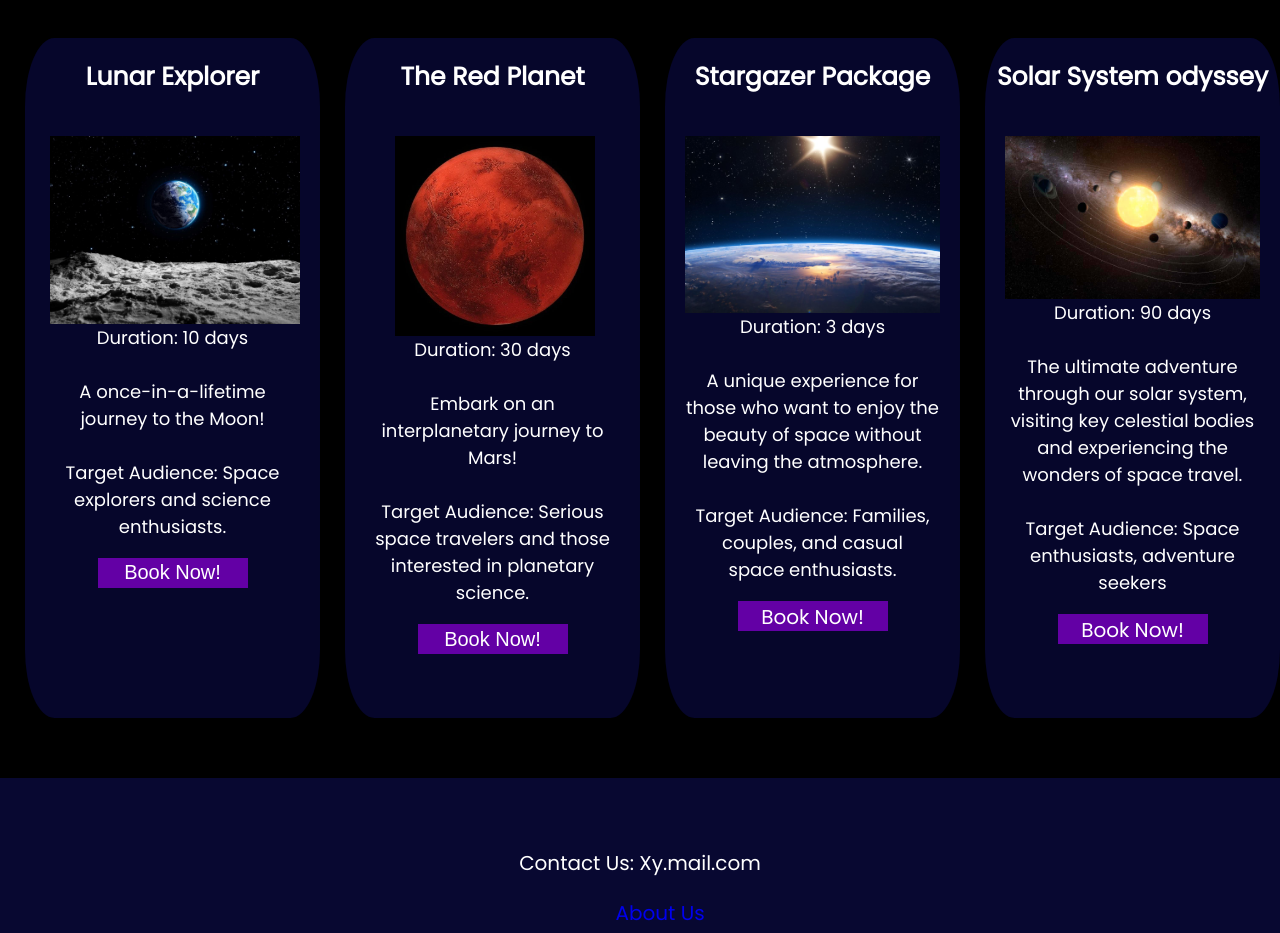
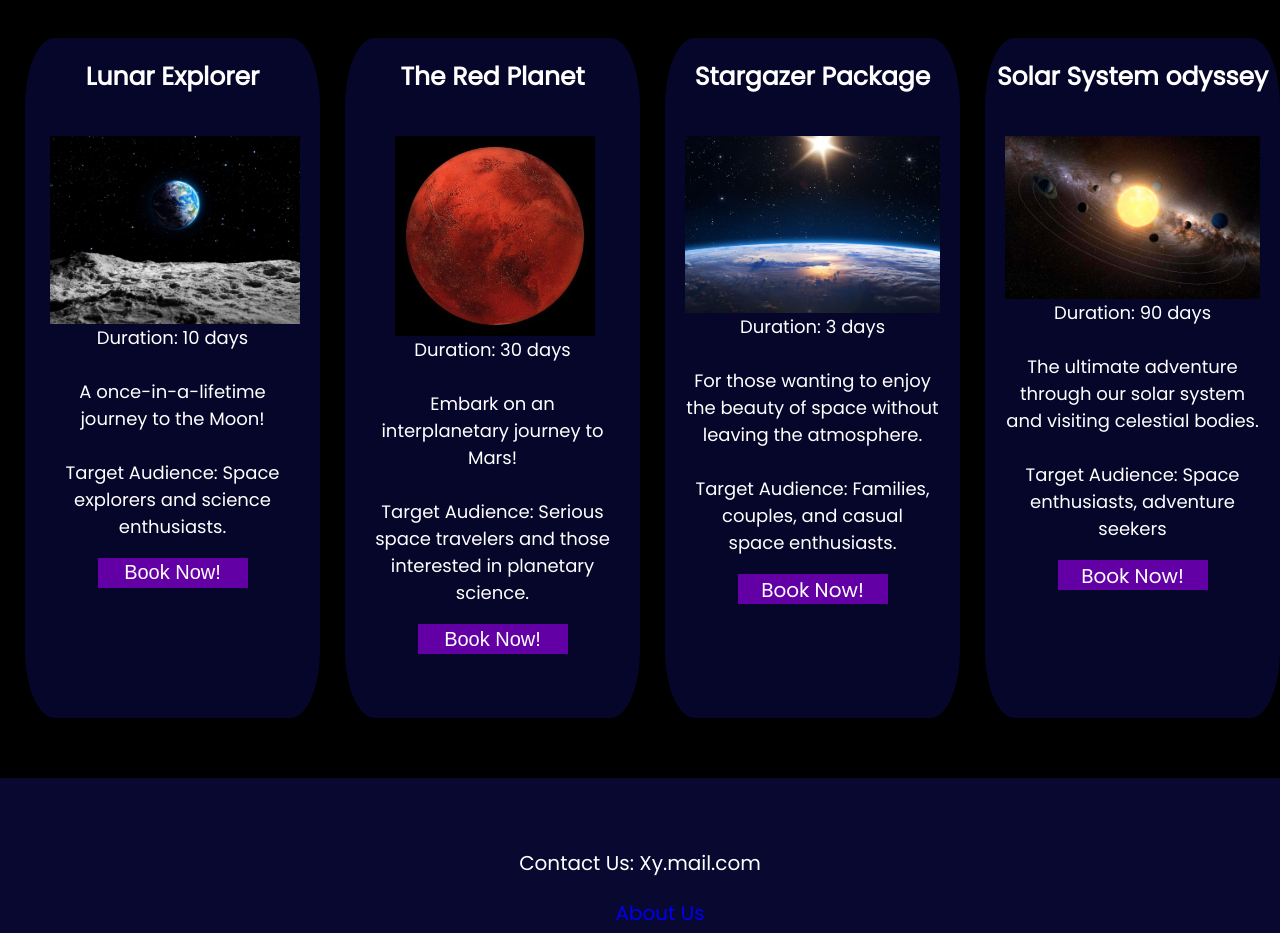
Before and after one commit to Avu-J/Incognito-Prelims, a plain HTML site: page index.html in a window 1280 px wide. Shown: the part 1000-1933 px from the top of the page. Drawn offline with Linux system fonts and the light colour scheme; a web font is replaced by a local one.

Commit message:
Update index.html

```diff
--- a/index.html
+++ b/index.html
@@ -67,7 +67,7 @@
                     <div id="box3" class="box"><a href="stargazer.html">
                         <div class="f1 poppins">Stargazer Package</div>
                         <div id="s" class="packimg"><img src="stargazer.jpg"></div>
-                        <div id="s2"><p class="ptext poppins">Duration: 3 days <br><br>A unique experience for those who want to enjoy the beauty of space without leaving the atmosphere. <br><br>Target Audience: Families, couples, and casual space enthusiasts.</p></div>
+                        <div id="s2"><p class="ptext poppins">Duration: 3 days <br><br>For those wanting to enjoy the beauty of space without leaving the atmosphere. <br><br>Target Audience: Families, couples, and casual space enthusiasts.</p></div>
                         <div>
                             <button class="book packbook poppins">Book Now!</button>
                         </div>
@@ -75,7 +75,7 @@
                     <div id="box4" class="box"><a href="sso.html">
                         <div class="f1 poppins">Solar System odyssey</div>
                         <div id="ss" class="packimg"><img src="solarsystemodyssey.jpg"></div>
-                        <div id="ss2"><p class="ptext poppins">Duration: 90 days <br><br>The ultimate adventure through our solar system, visiting key celestial bodies and experiencing the wonders of space travel. <br><br>Target Audience: Space enthusiasts, adventure seekers</p></div>
+                        <div id="ss2"><p class="ptext poppins">Duration: 90 days <br><br>The ultimate adventure through our solar system and visiting celestial bodies. <br><br>Target Audience: Space enthusiasts, adventure seekers</p></div>
                         <div>
                             <button class="book packbook poppins">Book Now!</button>
                         </div>
```
